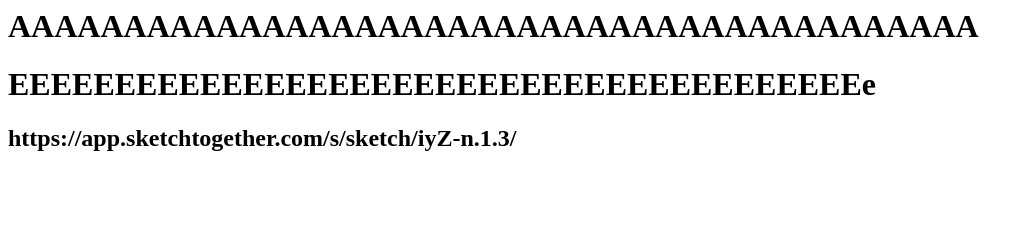
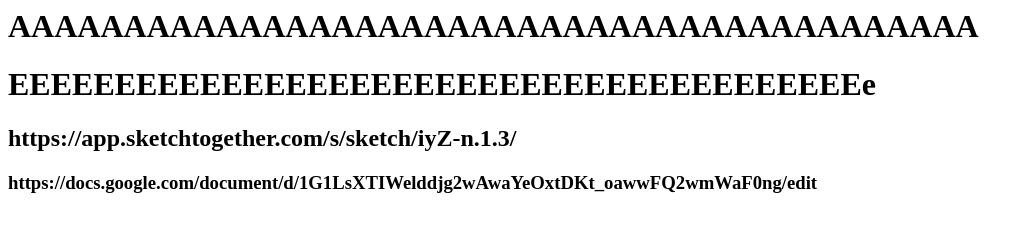
Before and after one commit to Zeel2812/sharmin246.github.io, a plain HTML site: page index.html in a window 1280 px wide. Shown: the whole page, without its empty margins (0-1034 px from the left). Drawn offline with Linux system fonts and the light colour scheme.

Commit message:
Update index.html

```diff
--- a/index.html
+++ b/index.html
@@ -3,5 +3,6 @@
   <h1>AAAAAAAAAAAAAAAAAAAAAAAAAAAAAAAAAAAAAAAAAA</h1>
   <h1>EEEEEEEEEEEEEEEEEEEEEEEEEEEEEEEEEEEEEEEEe</h1>
   <h2>https://app.sketchtogether.com/s/sketch/iyZ-n.1.3/</h2>
+  <h3>https://docs.google.com/document/d/1G1LsXTIWelddjg2wAwaYeOxtDKt_oawwFQ2wmWaF0ng/edit</h3>
 </body>
 </html>
```
